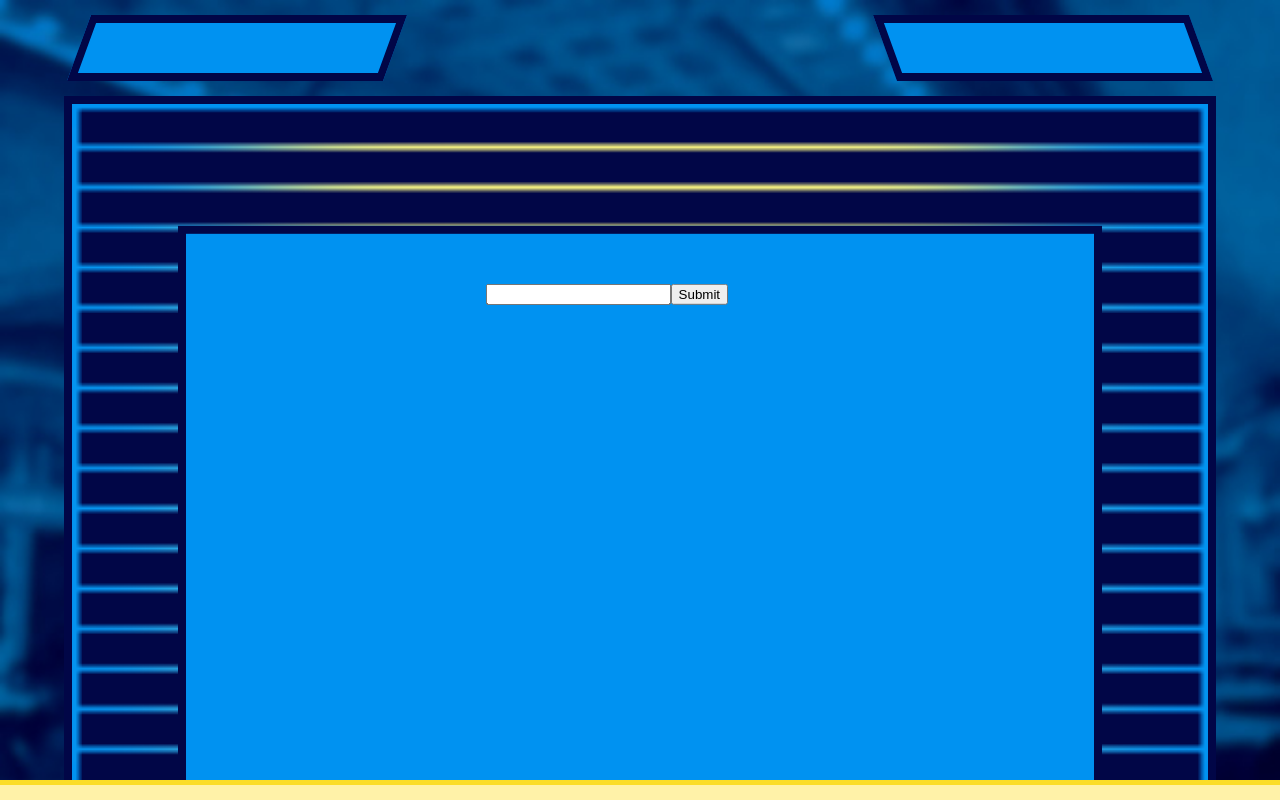
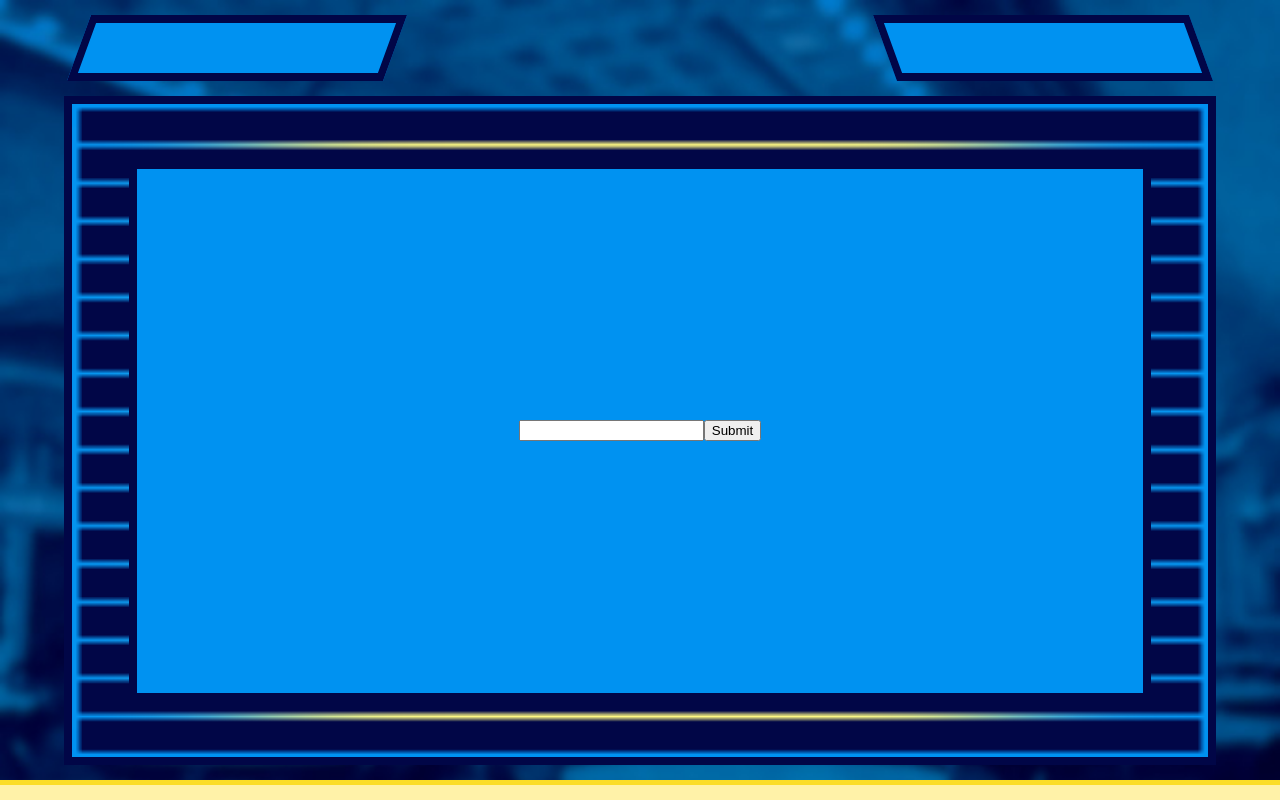
Before and after one commit to PittProgramCouncil/Pittsanity, an Angular app: page / in a window 1280 px wide. Built offline with nearby package versions, Linux system fonts and the light colour scheme.

Commit message:
Applied flexbox to title cards

```diff
--- a/src/app/fact-list/fact-list.component.css
+++ b/src/app/fact-list/fact-list.component.css
@@ -119,6 +119,7 @@ div.gameContainer
 {
 	display: flex;
 	flex-grow: 1;
+	padding-bottom: 3%;
 }
 
 div.gameBackground
@@ -137,17 +138,26 @@ div.titleCard
 {
 	background-color: #0092f1;
 	border: 8px solid #010647;
-
-	position: relative;
-
-	height: 80%;
-	width: 80%;
-	margin: auto;
-	top: 50%;
-	transform: translate(0%, -50%);
+	display: flex;
+	flex-direction: column;
+	flex-grow: 1;
+	justify-content: center;
+	margin: 5%;
 }
 
-div.titleCard > p
+div.formGroup {
+	display: flex;
+	justify-content: center;
+}
+
+div.logoContainer {
+	display: flex;
+	flex-grow: 1;
+	flex-direction: column;
+	justify-content: center;
+}
+
+div.logoContainer > p
 {
 	font-family: "Franklin Gothic Medium";
 	text-align: center;
@@ -156,29 +166,16 @@ div.titleCard > p
 	font-style: italic;
 	text-shadow: 0px 3px 5px #555;
 
-	top: 20%;
 	color: white;
-	position: relative;
 	margin: 0px;
-
-
 }
 
-div.titleCard > div
+div.logoContainer > div
 {
-	position: relative;
 	background-image: url("../../assets/logo.png");
 	width: 476px;
 	height: 123px;
 	margin: 0px auto;
-	top: 80px;
-}
-
-input, button
-{
-	position: relative;
-	left: 300px;
-	top: 50px;
 }
 
 .factsListContainer
--- a/src/app/fact-list/fact-list.component.html
+++ b/src/app/fact-list/fact-list.component.html
@@ -20,15 +20,19 @@
 <div class="gameContainer" (click)="resetLoseBackground()">
 	<div class="gameBackground" *ngIf="curGroup == -2">
 		<div class="titleCard">
+			<div class="formGroup">
 				<input type="password" #pw>
 				<button (click)="checkPassword(pw.value);">Submit</button>
+			</div>
 		</div>
 	</div>
 
 	<div class="gameBackground" *ngIf="curGroup == -1">
 		<div class="titleCard">
+			<div class="logoContainer">
 				<p class="topLine">Welcome to</p>
 				<div class="logo"></div>
+			</div>
 		</div>
 	</div>
 
```
